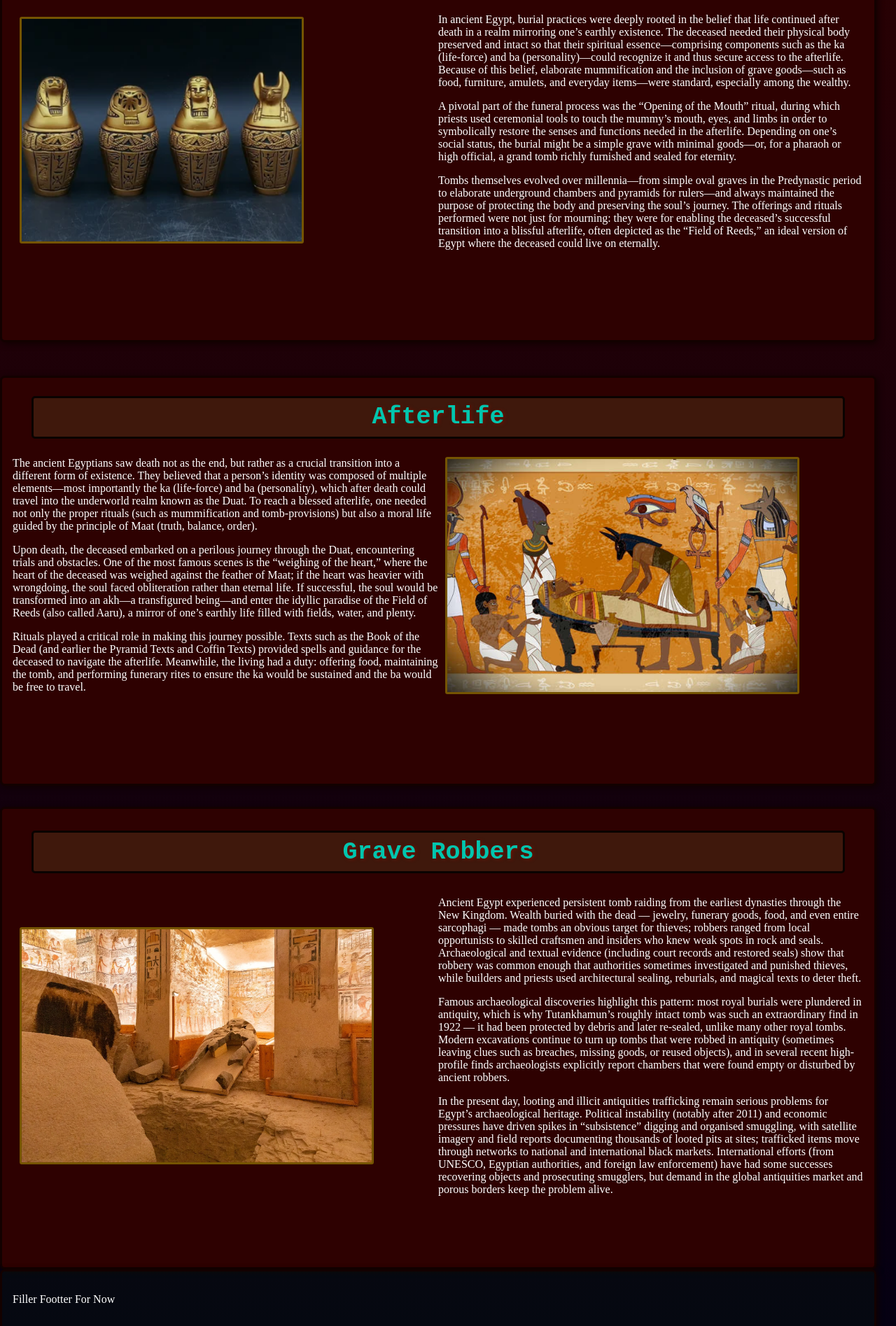
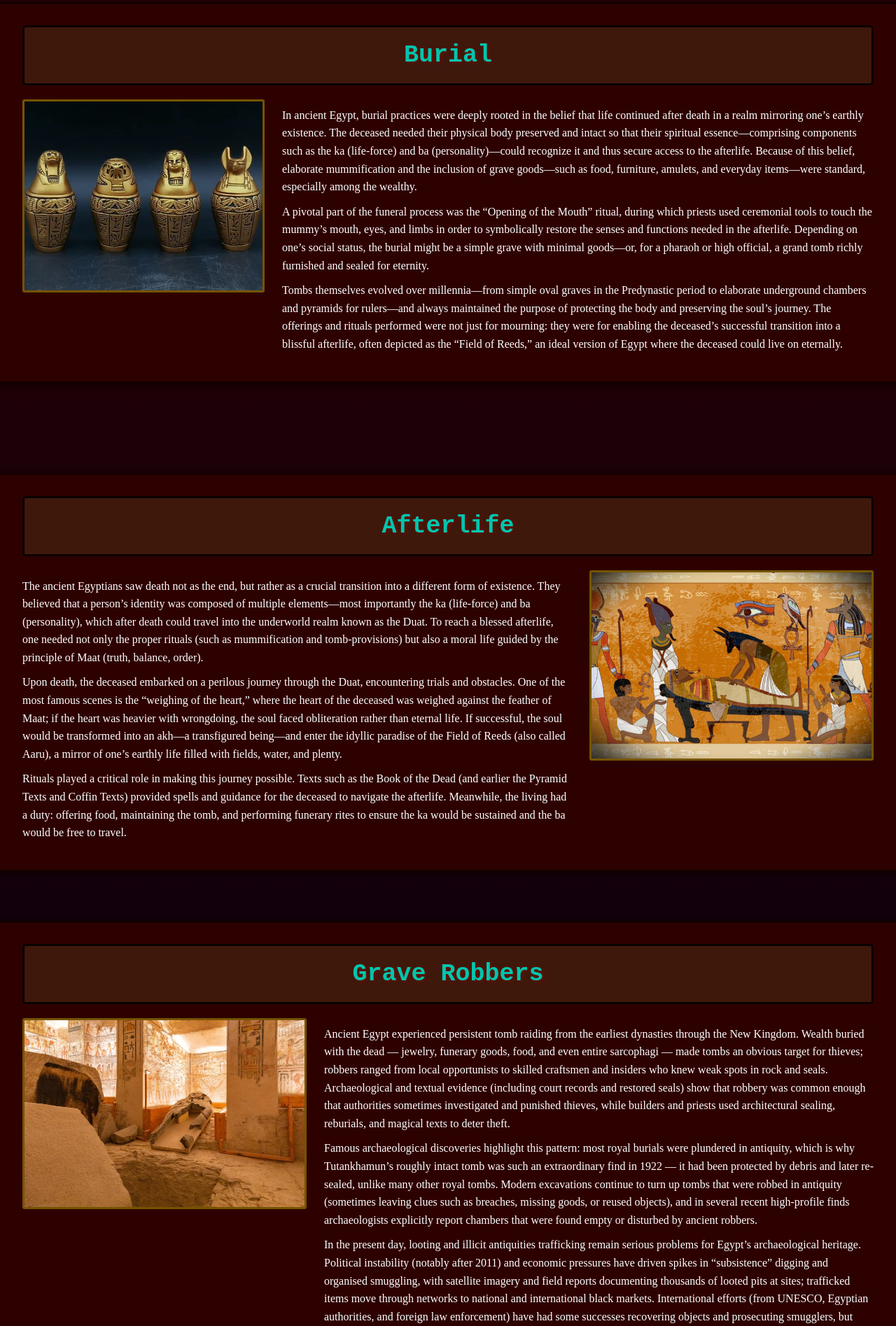
Before and after one commit to KindredMouse/Python-Charmers, a plain HTML site: page Pages/Death/index.html in a window 1280 px wide. Shown: the part 363-2258 px from the top of the page at 70% size. Drawn offline with Linux system fonts and the light colour scheme.

Commit message:
More Death

```diff
--- a/Pages/Death/index copy.css
+++ /dev/null
@@ -1,294 +0,0 @@
-body {
-    background-image: linear-gradient(to bottom, rgb(46, 1, 1), rgb(5, 0, 18));
-     display: inline-grid;
-    grid-template-rows: 10% 1fr 15% 1fr 20% 1fr 20% 1fr 20% 1fr 10% 1fr;
-    justify-content: center;
-}
-
-.body-bg {
-    display: inline-flex;
-    justify-content: center;
-}
-
-.navbar {
-    color: white;
-}
-
-.header {
-    display: inline-flex;
-    justify-content: center;
-    align-items: center;
-    font-family: monospace, 'Times New Roman';
-    font-style: italic;
-    color: rgb(224, 160, 33);
-    text-shadow: 2px 1px 2px rgb(81, 49, 5);
-    width: 100%;
-    font-size: 35px;
-    background-color: rgb(0, 0, 0);
-    border-bottom: 3px solid rgb(0, 40, 36) ;
-    border-radius: 5px;
-}
-
-.subheadings {
-    font-family: monospace, 'Times New Roman';
-    color: rgb(0, 197, 174);
-    text-shadow: 2px 1px 5px rgb(113, 15, 0);
-    font-size: 35px;
-    text-align: center;
-    padding: 0%;
-}
-
-p {font-family: 'Times New Roman';
-    color: rgb(255, 255, 255);
-}
-
-/*---------------------------------------------------------------------------------*/
-/*phone*/
-@media (min-width: 1px) and (max-width: 1025px){
-
-    img {
-        font-family: monospace, 'Times New Roman';
-        object-fit: cover;
-        border: 3px solid rgb(117, 84, 2);
-        border-radius: 3px;
-        color: white;
-        max-width: 300px;
-        min-width: 200px;
-        margin: 0px 10px;
-    }
-
-    .Burial {
-        margin-top: 30px;
-        background-color:rgb(13, 255, 0);
-        border: 3px solid rgb(19, 1, 0);
-        border-radius: 7px;
-        padding: 15px;
-        box-shadow: 2px 2px 10px rgb(16, 0, 0);
-        height: 550px;
-        max-width: 95%;
-    }
-
-    #burial-heading {
-        background-color:rgba(135, 118, 59, 0.191);
-        border: 3px solid rgb(10, 3, 1);
-        border-radius: 5px;
-    }
-
-    #left-burial {
-        max-width: 95%;
-    }
-
-
-
-    .Afterlife {
-        display: grid;
-        grid-template-rows: 15% 1fr 80% 1fr;
-        justify-content: center;
-        justify-items: center;
-        align-items: center;
-        margin-top: 30px;
-        background-color:rgb(46, 1, 1);
-        border: 3px solid rgb(19, 1, 0);
-        border-radius: 7px;
-        padding: 15px;
-        box-shadow: 2px 2px 10px rgb(16, 0, 0);
-        height: 550px;
-        max-width: 95%;
-    }
-
-    #right-after {
-        display: grid;
-        grid-template-columns: 1fr 1fr;
-        justify-content: center;
-        text-align: left;
-        align-items: center;
-    }
-
-    #after-headings {
-        display: flex;
-        background-color: rgba(135, 118, 59, 0.191);
-        border: 3px solid rgb(10, 3, 1);
-        border-radius: 5px;
-        justify-content: center;
-        align-items: center;
-        max-height: 55px;
-        min-width: 95%;
-    }
-
-    .Rob {
-        display: grid;
-        grid-template-rows: 15% 1fr 80% 1fr;
-        justify-content: center;
-        justify-items: center;
-        align-items: center;
-        margin-top: 30px;
-        background-color:rgb(46, 1, 1);
-        border: 3px solid rgb(19, 1, 0);
-        border-radius: 7px;
-        padding: 15px;
-        box-shadow: 2px 2px 10px rgb(16, 0, 0);
-        height: 625px;
-        max-width: 95%;
-    }
-
-    #left-rob {
-        display: grid;
-        grid-template-columns: 1fr 1fr;
-        justify-content: center;
-        text-align: left;
-        align-items: center;
-    }
-
-    #rob-headings {
-        display: flex;
-        background-color: rgba(135, 118, 59, 0.191);
-        border: 3px solid rgb(10, 3, 1);
-        border-radius: 5px;
-        justify-content: center;
-        align-items: center;
-        max-height: 55px;
-        min-width: 95%;
-    }
-
-    footer {
-        background-color: rgba(0, 255, 4, 0.03);
-        border: 3px solid rgb(19, 1, 0);
-        border-radius: 7px;
-        padding: 15px;
-        box-shadow: 2px 2px 10px rgb(16, 0, 0);
-        height: 50px;
-        max-width: 95%;
-    }
-}
-
-/*---------------------------------------------------------------------------------*/
-/*Desktop*/
-@media (min-width: 1025px){
-
-img {
-    font-family: monospace, 'Times New Roman';
-    object-fit: cover;
-    border: 3px solid rgb(117, 84, 2);
-    border-radius: 3px;
-    color: white;
-    max-width: 500px;
-    min-width: 400px;
-    margin: 0px 10px;
-}
-
-.Burial {
-    display: grid;
-    grid-template-rows: 15% 1fr 80% 1fr;
-    justify-content: center;
-    justify-items: center;
-    align-items: center;
-    margin-top: 30px;
-    background-color:rgb(46, 1, 1);
-    border: 3px solid rgb(19, 1, 0);
-    border-radius: 7px;
-    padding: 15px;
-    box-shadow: 2px 2px 10px rgb(16, 0, 0);
-    height: 550px;
-    max-width: 95%;
-}
-
-#burial-heading {
-    display: flex;
-    background-color:rgba(135, 118, 59, 0.191);
-    border: 3px solid rgb(10, 3, 1);
-    border-radius: 5px;
-    justify-content: center;
-    align-items: center;
-    max-height: 55px;
-    min-width: 95%;
-}
-
-#left-burial {
-    display: grid;
-    grid-template-columns: 1fr 1fr;
-    justify-content: center;
-    text-align: left;
-    align-items: center;
-}
-
-
-.Afterlife {
-    display: grid;
-    grid-template-rows: 15% 1fr 80% 1fr;
-    justify-content: center;
-    justify-items: center;
-    align-items: center;
-    margin-top: 30px;
-    background-color:rgb(46, 1, 1);
-    border: 3px solid rgb(19, 1, 0);
-    border-radius: 7px;
-    padding: 15px;
-    box-shadow: 2px 2px 10px rgb(16, 0, 0);
-    height: 550px;
-    max-width: 95%;
-}
-
-#right-after {
-    display: grid;
-    grid-template-columns: 1fr 1fr;
-    justify-content: center;
-    text-align: left;
-    align-items: center;
-}
-
-#after-headings {
-    display: flex;
-    background-color: rgba(135, 118, 59, 0.191);
-    border: 3px solid rgb(10, 3, 1);
-    border-radius: 5px;
-    justify-content: center;
-    align-items: center;
-    max-height: 55px;
-    min-width: 95%;
-}
-
-.Rob {
-    display: grid;
-    grid-template-rows: 15% 1fr 80% 1fr;
-    justify-content: center;
-    justify-items: center;
-    align-items: center;
-    margin-top: 30px;
-    background-color:rgb(46, 1, 1);
-    border: 3px solid rgb(19, 1, 0);
-    border-radius: 7px;
-    padding: 15px;
-    box-shadow: 2px 2px 10px rgb(16, 0, 0);
-    height: 625px;
-    max-width: 95%;
-}
-
-#left-rob {
-    display: grid;
-    grid-template-columns: 1fr 1fr;
-    justify-content: center;
-    text-align: left;
-    align-items: center;
-}
-
-#rob-headings {
-    display: flex;
-    background-color: rgba(135, 118, 59, 0.191);
-    border: 3px solid rgb(10, 3, 1);
-    border-radius: 5px;
-    justify-content: center;
-    align-items: center;
-    max-height: 55px;
-    min-width: 95%;
-}
-
-footer {
-    background-color: rgba(0, 255, 4, 0.03);
-    border: 3px solid rgb(19, 1, 0);
-    border-radius: 7px;
-    padding: 15px;
-    box-shadow: 2px 2px 10px rgb(16, 0, 0);
-    height: 50px;
-    max-width: 95%;
-}
-}
--- a/Pages/Death/index.css
+++ b/Pages/Death/index.css
@@ -1,161 +1,66 @@
 body {
     background-image: linear-gradient(to bottom, rgb(46, 1, 1), rgb(5, 0, 18));
-     display: inline-grid;
-    grid-template-rows: 10% 1fr 15% 1fr 20% 1fr 20% 1fr 20% 1fr 10% 1fr;
+    display: grid;
+    grid-auto-rows: auto;
+    justify-items: center;
+    gap: 40px;
+    margin: 0;
+    padding: 0;
+    font-family: 'Times New Roman', serif;
 }
-
 
 .navbar {
     color: white;
 }
 
 .title {
-    display: inline-grid;
-    justify-content: center;
-    align-items: center;
+    text-align: center;
     font-family: monospace, 'Times New Roman';
     font-style: italic;
     color: rgb(224, 160, 33);
     text-shadow: 2px 1px 2px rgb(81, 49, 5);
     width: 100%;
+    padding: 30px 10px;
     font-size: 35px;
     background-color: rgb(0, 0, 0);
-    border-bottom: 3px solid rgb(0, 40, 36) ;
+    border-bottom: 3px solid rgb(0, 40, 36);
     border-radius: 5px;
 }
 
-#subheading {
+.subheadings {
     font-family: monospace, 'Times New Roman';
     color: rgb(0, 197, 174);
     text-shadow: 2px 1px 5px rgb(113, 15, 0);
     font-size: 35px;
     text-align: center;
-    padding: 0%;
+    margin: 10px 0;
 }
 
-p {font-family: 'Times New Roman';
-    color: rgb(255, 255, 255);
+p {
+    color: white;
+    line-height: 1.6;
+    margin: 10px 0;
 }
 
-/*---------------------------------------------------------------------------------*/
-/*phone*/
-@media screen and (min-width: 10px) and (max-width: 700px){
-
-img {
-    font-family: monospace, 'Times New Roman';
-    object-fit: cover;
-    border: 3px solid rgb(117, 84, 2);
-    border-radius: 3px;
-    color: white;
-    max-width: 300px;
-    min-width: 200px;
-    margin: 0px 90px;
+.Burial, .Afterlife, .Rob {
+    background-color: rgb(46, 1, 1);
+    border: 3px solid rgb(19, 1, 0);
+    border-radius: 7px;
+    box-shadow: 2px 2px 10px rgb(16, 0, 0);
+    padding: 25px;
+    max-width: 95%;
+    width: 100%;
 }
 
-.Burial {
-    display: grid;
-    grid-template-rows: 15% 1fr 80% 1fr;
-    justify-content: center;
-    align-content: center;
-    margin-top: 30px;
-    background-color:rgb(46, 1, 1);
-    border: 3px solid rgb(19, 1, 0);
-    border-radius: 7px;
-    padding: 15px;
-    box-shadow: 2px 2px 10px rgb(16, 0, 0);
-    height: 800px;
-    max-width: 95%;
-}
-
-#burial-heading {
-    display: flex;
-    background-color:rgba(135, 118, 59, 0.191);
-    border: 3px solid rgb(10, 3, 1);
-    border-radius: 5px;
-    justify-content: center;
-    align-items: center;
-    max-height: 55px;
-    min-width: 95%;
-}
-
-#left-burial {
-    display: grid;
-    grid-template-rows: 20% 1fr 80% 1fr;
-    justify-content: center;
-    text-align: left;
-    align-items: center;
-    margin: 30px 30px;
-}
-
-
-.Afterlife {
-    display: grid;
-    grid-template-rows: 15% 1fr 80% 1fr;
-    justify-content: center;
-    align-items: center;
-    margin-top: 30px;
-    background-color:rgb(46, 1, 1);
-    border: 3px solid rgb(19, 1, 0);
-    border-radius: 7px;
-    padding: 15px;
-    box-shadow: 2px 2px 10px rgb(16, 0, 0);
-    height: 800px;
-    max-width: 95%;
-}
-
-#right-after {
-    display: grid;
-    grid-template-rows: 20% 1fr 80% 1fr;
-    justify-content: row-reverse;
-    text-align: left;
-    align-items: center;
-    margin: 30px 30px;
-}
-
-#after-headings {
-    display: flex;
-    background-color:rgba(135, 118, 59, 0.191);
-    border: 3px solid rgb(10, 3, 1);
-    border-radius: 5px;
-    justify-content: center;
-    align-items: center;
-    max-height: 55px;
-    min-width: 95%;
-}
-
-.Rob {
-    display: grid;
-    grid-template-rows: 15% 1fr 80% 1fr;
-    justify-content: center;
-    justify-items: center;
-    align-items: center;
-    margin-top: 30px;
-    background-color:rgb(46, 1, 1);
-    border: 3px solid rgb(19, 1, 0);
-    border-radius: 7px;
-    padding: 15px;
-    box-shadow: 2px 2px 10px rgb(16, 0, 0);
-    height: 625px;
-    max-width: 95%;
-}
-
-#left-rob {
-    display: grid;
-    grid-template-columns: 1fr 1fr;
-    justify-content: center;
-    text-align: left;
-    align-items: center;
-}
-
-#rob-headings {
-    display: flex;
+#burial-heading, #after-headings, #rob-headings {
     background-color: rgba(135, 118, 59, 0.191);
     border: 3px solid rgb(10, 3, 1);
     border-radius: 5px;
+    display: flex;
     justify-content: center;
     align-items: center;
-    max-height: 55px;
-    min-width: 95%;
+    padding: 10px;
+    margin-bottom: 20px;
 }
 
 footer {
@@ -164,138 +69,55 @@ footer {
     border-radius: 7px;
     padding: 15px;
     box-shadow: 2px 2px 10px rgb(16, 0, 0);
-    height: 50px;
-    max-width: 95%;
+    text-align: center;
+    color: white;
 }
-}
-/*---------------------------------------------------------------------------------*/
-/*Desktop*/
-@media screen and (min-width: 700px) and (max-width: 2768px){
 
+/*-----------------------------------------------------------------------------------------*/
+/* Phones */
+@media screen and (max-width: 699px) {
     img {
-    font-family: monospace, 'Times New Roman';
         object-fit: cover;
         border: 3px solid rgb(117, 84, 2);
         border-radius: 3px;
-    color: white;
-    max-width: 500px;
-    min-width: 400px;
-    margin: 0px 10px;
+        max-width: 90%;
+        height: auto;
+        display: block;
+        margin: 15px auto;
     }
 
-.Burial {
-    display: grid;
-    grid-template-rows: 15% 1fr 80% 1fr;
+    #left-burial, #right-after, #left-rob {
+        display: flex;
         justify-content: center;
-    justify-items: center;
+        flex-direction: column;
         align-items: center;
-    margin-top: 30px;
-    background-color:rgb(46, 1, 1);
-    border: 3px solid rgb(19, 1, 0);
-    border-radius: 7px;
-    padding: 15px;
-    box-shadow: 2px 2px 10px rgb(16, 0, 0);
-    height: 550px;
-    max-width: 95%;
+        gap: 20px;
+        text-align: center;
+    }
+}
+/*-----------------------------------------------------------------------------------------*/
+/* Desktop */
+@media screen and (min-width: 700px) {
+    img {
+        object-fit: cover;
+        border: 3px solid rgb(117, 84, 2);
+        border-radius: 3px;
+        max-width: 400px;
+        height: auto;
+        display: block;
     }
 
-#burial-heading {
+    #left-burial, #right-after, #left-rob {
         display: flex;
-    background-color:rgba(135, 118, 59, 0.191);
-    border: 3px solid rgb(10, 3, 1);
-    border-radius: 5px;
+        flex-direction: row;
+        align-items: flex-start;
         justify-content: center;
-    align-items: center;
-    max-height: 55px;
-    min-width: 95%;
+        gap: 25px;
+        text-align: left;
     }
 
-#left-burial {
-    display: grid;
-    grid-template-columns: 1fr 1fr;
-    justify-content: center;
-    text-align: left;
-    align-items: center;
-}
-
-
-.Afterlife {
-    display: grid;
-    grid-template-rows: 15% 1fr 80% 1fr;
-    justify-content: center;
-    justify-items: center;
-    align-items: center;
+    .Burial, .Afterlife, .Rob {
         margin-top: 30px;
-    background-color:rgb(46, 1, 1);
-    border: 3px solid rgb(19, 1, 0);
-    border-radius: 7px;
-    padding: 15px;
-    box-shadow: 2px 2px 10px rgb(16, 0, 0);
-    height: 550px;
-    max-width: 95%;
-}
-
-#right-after {
-    display: grid;
-    grid-template-columns: 1fr 1fr;
-    justify-content: center;
-    text-align: left;
-    align-items: center;
-}
-
-#after-headings {
-    display: flex;
-    background-color: rgba(135, 118, 59, 0.191);
-    border: 3px solid rgb(10, 3, 1);
-    border-radius: 5px;
-    justify-content: center;
-    align-items: center;
-    max-height: 55px;
-    min-width: 95%;
-}
-
-.Rob {
-    display: grid;
-    grid-template-rows: 15% 1fr 80% 1fr;
-    justify-content: center;
-    justify-items: center;
-    align-items: center;
-    margin-top: 30px;
-    background-color:rgb(46, 1, 1);
-    border: 3px solid rgb(19, 1, 0);
-    border-radius: 7px;
-    padding: 15px;
-    box-shadow: 2px 2px 10px rgb(16, 0, 0);
-    height: 625px;
-    max-width: 95%;
-}
-
-#left-rob {
-    display: grid;
-    grid-template-columns: 1fr 1fr;
-    justify-content: center;
-    text-align: left;
-    align-items: center;
-}
-
-#rob-headings {
-    display: flex;
-    background-color: rgba(135, 118, 59, 0.191);
-    border: 3px solid rgb(10, 3, 1);
-    border-radius: 5px;
-    justify-content: center;
-    align-items: center;
-    max-height: 55px;
-    min-width: 95%;
-}
-
-footer {
-    background-color: rgba(0, 255, 4, 0.03);
-    border: 3px solid rgb(19, 1, 0);
-    border-radius: 7px;
-    padding: 15px;
-    box-shadow: 2px 2px 10px rgb(16, 0, 0);
-    height: 50px;
-    max-width: 95%;
+        padding: 30px 40px;
     }
 }
--- a/Pages/Death/index.html
+++ b/Pages/Death/index.html
@@ -8,7 +8,6 @@
     <title>Death - Python Charmers</title>
 </head>
 <body>
-    <div class="body-bg">
 
 <header class="site-header">
   <nav class="top-nav">
@@ -28,7 +27,7 @@
         <div class="Burial">
 
             <div id="burial-heading">
-                <h3 id="subheading">Burial</h3>
+                <h3 class="subheadings">Burial</h3>
             </div>
 
             <div id="left-burial">
@@ -74,7 +73,7 @@
         <div class="Afterlife">
 
             <div id="after-headings">
-                <h3 id="subheading">Afterlife</h3>
+                <h3 class="subheadings">Afterlife</h3>
             </div>
 
             <div id="right-after">
@@ -115,7 +114,7 @@
         <div class="Rob">
 
             <div id="rob-headings">
-                <h3 id="subheading">Grave Robbers</h3>
+                <h3 class="subheadings">Grave Robbers</h3>
             </div>
 
             <div id="left-rob">
@@ -160,10 +159,9 @@
 
         <div>
             <footer>
-                <p>Filler Footter For Now</p>
+                <p>Filler Footer For Now</p>
             </footer>
         </div>
 
-    </div>
 </body>
 </html>
```
Lines whose indentation alone changed are shown as unchanged.
